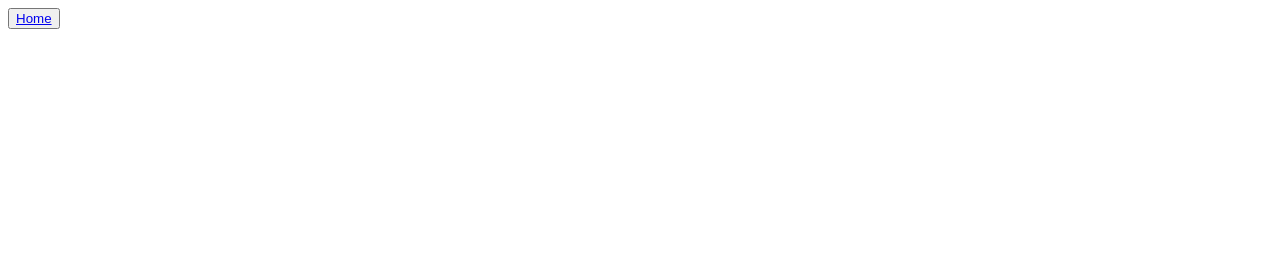
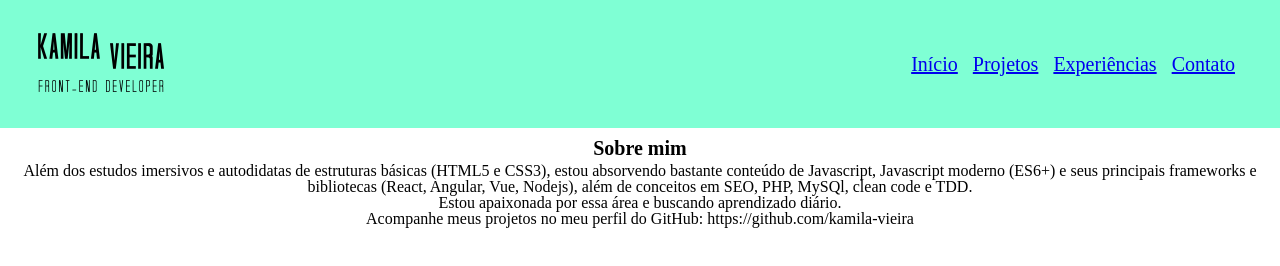
Before and after one commit to Kamila-Vieira/kamila-vieira.github.io, a plain HTML site: page index.html in a window 1280 px wide. Drawn offline with Linux system fonts and the light colour scheme.

Commit message:
estrutura das paginas

```diff
--- /dev/null
+++ b/contato/style.css
@@ -0,0 +1,41 @@
+header {
+  display: flex;
+  justify-content: space-between;
+  padding: 10px;
+  background-color: aquamarine;
+  align-items: center;
+}
+header img {
+  width: 70%;
+}
+nav ul {
+  top: 50%;
+  display: flex;
+  position: relative;
+}
+nav li {
+  font-size: 13px;
+  margin-right: 10px;
+}
+
+main h2 {
+  text-align: center;
+  margin-bottom: 5px;
+  font-size: 20px;
+  font-weight: bold;
+}
+
+@media (min-width: 700px) {
+  header {
+    padding: 30px;
+  }
+  header img {
+    width: 50%;
+  }
+  nav ul {
+  }
+  nav li {
+    margin-right: 15px;
+    font-size: 20px;
+  }
+}
--- /dev/null
+++ b/experiencias/style.css
@@ -0,0 +1,41 @@
+header {
+  display: flex;
+  justify-content: space-between;
+  padding: 10px;
+  background-color: aquamarine;
+  align-items: center;
+}
+header img {
+  width: 70%;
+}
+nav ul {
+  top: 50%;
+  display: flex;
+  position: relative;
+}
+nav li {
+  font-size: 13px;
+  margin-right: 10px;
+}
+
+main h2 {
+  text-align: center;
+  margin-bottom: 5px;
+  font-size: 20px;
+  font-weight: bold;
+}
+
+@media (min-width: 700px) {
+  header {
+    padding: 30px;
+  }
+  header img {
+    width: 50%;
+  }
+  nav ul {
+  }
+  nav li {
+    margin-right: 15px;
+    font-size: 20px;
+  }
+}
--- a/index.html
+++ b/index.html
@@ -1,11 +1,39 @@
 <!DOCTYPE html>
-<html lang="en">
+<html lang="pt-BR">
 <head>
-  <meta charset="UTF-8">
-  <meta name="viewport" content="width=device-width, initial-scale=1.0">
-  <title>Document</title>
+    <meta charset="UTF-8">
+    <meta name="viewport" content="width=device-width, initial-scale=1.0">
+    <title>Kamila Almeida</title>
+    <link rel="stylesheet" href="./assets/reset.css">
+    <link rel="stylesheet" href="style.css">
 </head>
 <body>
-  <button><a href="./Home/index.html">Home</a></button>
+    <header>
+        <h1>
+            <img src="../assets/img/Logo-main.png" alt="Logo Main" >
+        </h1>
+        <nav>
+            <ul>
+                <li><a href="./" name="inicio" >Início</a></li>
+                <li><a href="./projetos/">Projetos</a></li>
+                <li><a href="./experiencias/">Experiências</a></li>
+                <li><a href="./contato/">Contato</a></li>
+            </ul>
+        </nav>
+    </header>
+
+    <main>
+        <h2>Sobre mim</h2>
+        <p>Além dos estudos imersivos e autodidatas de estruturas básicas (HTML5 e CSS3), estou absorvendo bastante conteúdo de Javascript,
+        Javascript moderno (ES6+) e seus principais frameworks e bibliotecas (React, Angular, Vue, Nodejs), além de conceitos em SEO, PHP, MySQl, clean code e TDD.
+        </p>
+        <p>Estou apaixonada por essa área e buscando aprendizado diário.</p>
+        <p>Acompanhe meus projetos no meu perfil do GitHub: https://github.com/kamila-vieira </p>
+    </main>
+
+    <footer>
+    </footer>
+
+    <script src="main.js"></script>
 </body>
 </html>
--- /dev/null
+++ b/projetos/style.css
@@ -0,0 +1,41 @@
+header {
+  display: flex;
+  justify-content: space-between;
+  padding: 10px;
+  background-color: aquamarine;
+  align-items: center;
+}
+header img {
+  width: 70%;
+}
+nav ul {
+  top: 50%;
+  display: flex;
+  position: relative;
+}
+nav li {
+  font-size: 13px;
+  margin-right: 10px;
+}
+
+main h2 {
+  text-align: center;
+  margin-bottom: 5px;
+  font-size: 20px;
+  font-weight: bold;
+}
+
+@media (min-width: 700px) {
+  header {
+    padding: 30px;
+  }
+  header img {
+    width: 50%;
+  }
+  nav ul {
+  }
+  nav li {
+    margin-right: 15px;
+    font-size: 20px;
+  }
+}
--- /dev/null
+++ b/style.css
@@ -0,0 +1,49 @@
+header {
+  display: flex;
+  justify-content: space-between;
+  padding: 10px;
+  background-color: aquamarine;
+  align-items: center;
+}
+header img {
+  width: 70%;
+}
+nav ul {
+  top: 50%;
+  display: flex;
+  position: relative;
+}
+nav li {
+  font-size: 13px;
+  margin-right: 10px;
+}
+
+main {
+  margin: 10px;
+}
+
+main h2 {
+  text-align: center;
+  margin-bottom: 5px;
+  font-size: 20px;
+  font-weight: bold;
+}
+
+main p {
+  text-align: center;
+}
+
+@media (min-width: 700px) {
+  header {
+    padding: 30px;
+  }
+  header img {
+    width: 50%;
+  }
+  nav ul {
+  }
+  nav li {
+    margin-right: 15px;
+    font-size: 20px;
+  }
+}
```
Also changed, not shown: contato/index.html (added, +34 -0 lines), experiencias/index.html (added, +34 -0 lines), projetos/index.html (added, +34 -0 lines), README.md, contato/main.js (added), experiencias/main.js (added), projetos/main.js (added).
